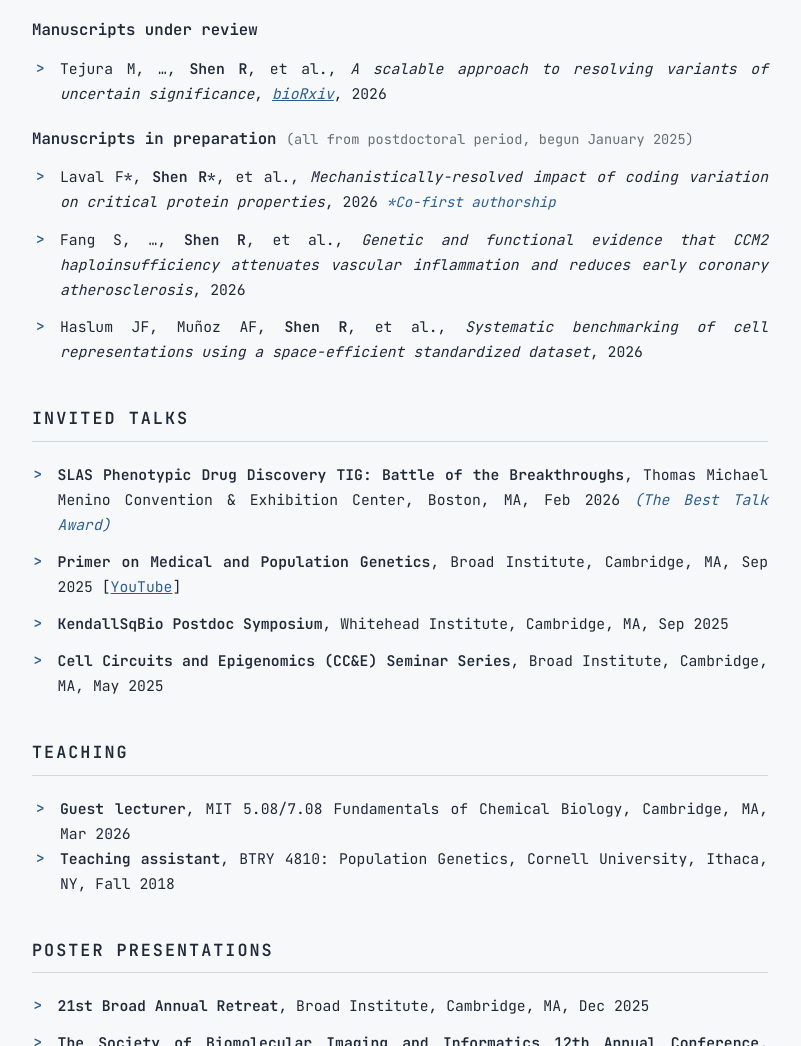
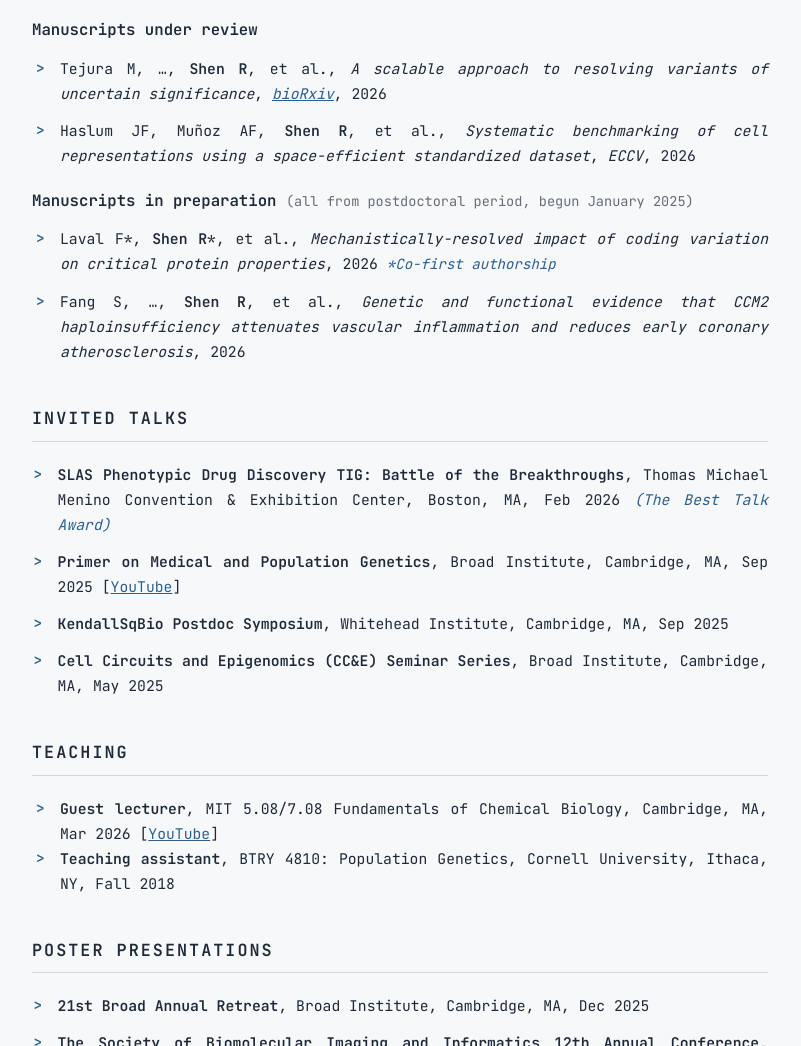
Before and after one commit to runxi-shen/cv, a plain HTML site: page index.html in a window 1280 px wide. Shown: the part 2780-3826 px from the top of the page, without its empty margins (240-1041 px from the left). Drawn offline with Linux system fonts and the light colour scheme.

Commit message:
Add YouTube link to guest lecture and move Haslum et al. to under review
Co-Authored-By: Claude Opus 4.6 (1M context) <noreply@anthropic.com>

```diff
--- a/index.html
+++ b/index.html
@@ -158,13 +158,13 @@
       <div class="pub-subsection">Manuscripts under review</div>
       <ul>
         <li>Tejura M, &hellip;, <strong>Shen R</strong>, et al., <em>A scalable approach to resolving variants of uncertain significance</em>, <a href="https://www.biorxiv.org/content/10.64898/2026.02.14.705848v2"><em>bioRxiv</em></a>, 2026</li>
+        <li>Haslum JF, Mu&ntilde;oz AF, <strong>Shen R</strong>, et al., <em>Systematic benchmarking of cell representations using a space-efficient standardized dataset</em>, <em>ECCV</em>, 2026</li>
       </ul>
 
       <div class="pub-subsection">Manuscripts in preparation <span style="font-weight:400;font-size:0.85rem;color:var(--text-secondary)">(all from postdoctoral period, begun January 2025)</span></div>
       <ul>
         <li>Laval F*, <strong>Shen R</strong>*, et al., <em>Mechanistically-resolved impact of coding variation on critical protein properties</em>, 2026 <span class="co-first">*Co-first authorship</span></li>
         <li>Fang S, &hellip;, <strong>Shen R</strong>, et al., <em>Genetic and functional evidence that CCM2 haploinsufficiency attenuates vascular inflammation and reduces early coronary atherosclerosis</em>, 2026</li>
-        <li>Haslum JF, Mu&ntilde;oz AF, <strong>Shen R</strong>, et al., <em>Systematic benchmarking of cell representations using a space-efficient standardized dataset</em>, 2026</li>
       </ul>
     </section>
 
@@ -183,7 +183,7 @@
     <section class="teaching">
       <h2>Teaching</h2>
       <ul>
-        <li><strong>Guest lecturer</strong>, MIT 5.08/7.08 Fundamentals of Chemical Biology, Cambridge, MA, Mar 2026</li>
+        <li><strong>Guest lecturer</strong>, MIT 5.08/7.08 Fundamentals of Chemical Biology, Cambridge, MA, Mar 2026 [<a href="https://www.youtube.com/watch?v=wZFXWg_WfkU&list=PLVgoJ4a3o9I-bxmN-erflwbJDtx71iojf">YouTube</a>]</li>
         <li><strong>Teaching assistant</strong>, BTRY 4810: Population Genetics, Cornell University, Ithaca, NY, Fall 2018</li>
       </ul>
     </section>
```
